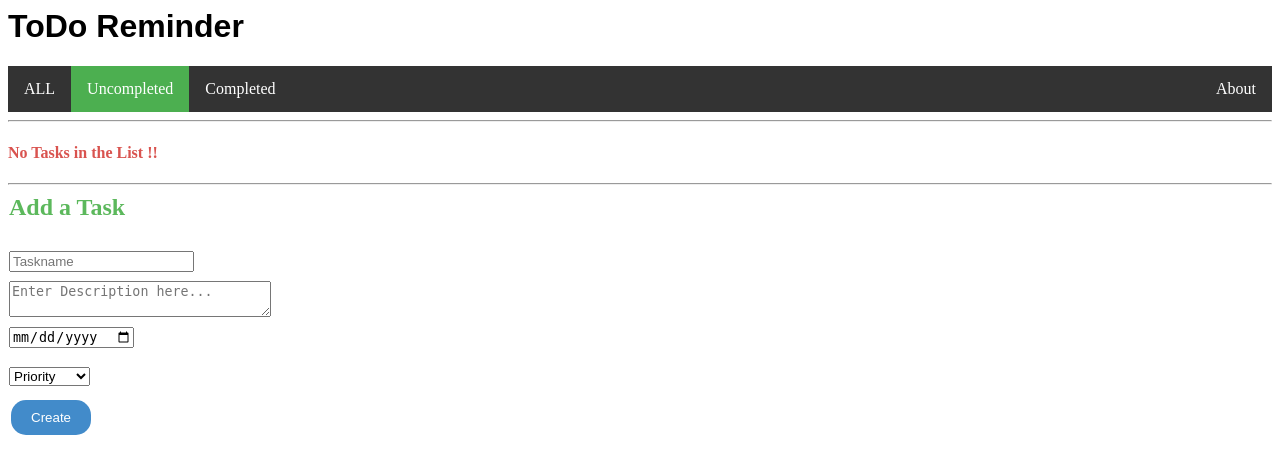
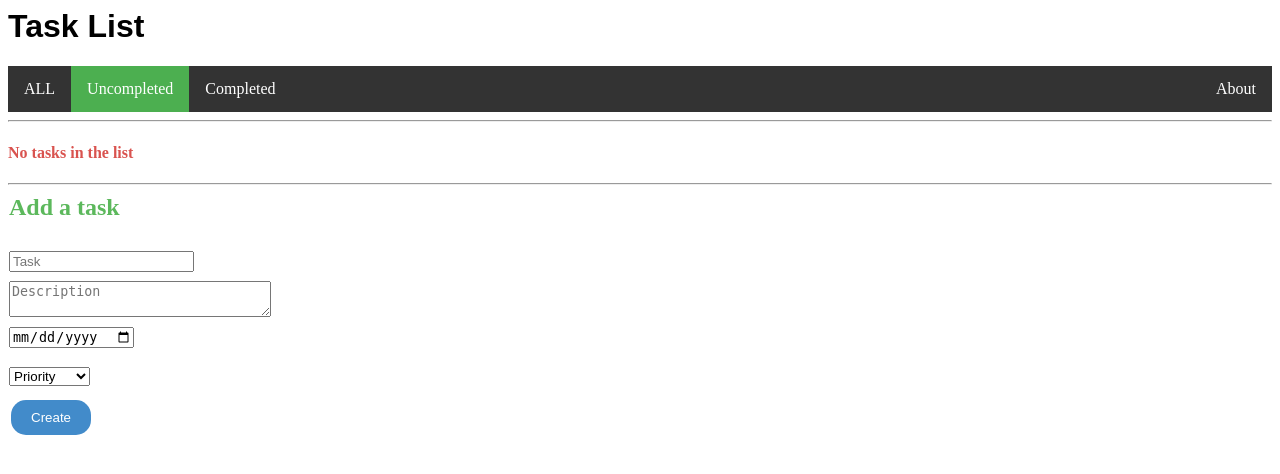
Before and after one commit to gargabhay1999/To-Do-Cloud, a Flask app: page / in a window 1280 px wide. Shown: the top 474 px of the page. Run offline with Flask 3, Linux system fonts and the light colour scheme; data that the repository does not hold is empty.

Commit message:
Move flask app into its own dir; Fix Dockerfile

```diff
--- a/app.py
+++ b/app/app.py
@@ -4,15 +4,16 @@ from bson.objectid import ObjectId # For ObjectId to work
 from bson.errors import InvalidId # For catching InvalidId exception for ObjectId
 import os
 
-mongodb_host = os.environ.get('MONGO_HOST', 'localhost')
-mongodb_port = int(os.environ.get('MONGO_PORT', '27017'))
-client = MongoClient(mongodb_host, mongodb_port)    #Configure the connection to the database
-db = client.camp2016    #Select the database
+# mongodb_host = os.environ.get('MONGO_HOST', 'mongo')
+# mongodb_port = int(os.environ.get('MONGO_PORT', '27017'))
+mongodb_uri = os.environ.get('MONGO_URI', 'localhost')
+client = MongoClient(mongodb_uri) #Configure the connection to the database
+db = client.todo_app_db #Select the database
 todos = db.todo #Select the collection
 
 app = Flask(__name__)
-title = "TODO with Flask"
-heading = "ToDo Reminder"
+title = "Yout TaskList"
+heading = "Task List"
 #modify=ObjectId()
 
 def redirect_url():
--- a/templates/index.html
+++ b/app/templates/index.html
@@ -66,7 +66,7 @@
 	</table>
 	{% else %}
 		<div class="danger">
-			<h4>No Tasks in the List !!</h4>
+			<h4>No tasks in the list</h4>
 		</div>
 	{% endif %}
 	<hr/>
@@ -74,17 +74,17 @@
 	<table class="none">
 		<tr class="row success">
 			<td>
-				<h2>Add a Task</h2>
+				<h2>Add a task</h2>
 			</td>
 		</tr>
 		<tr class="row">
 			<td class="col-2">
-				<input type="text" name="name" placeholder="Taskname" />
+				<input type="text" name="name" placeholder="Task" />
 			</td>
 		</tr>
 		<tr class="row">
 			<td class="col-4">
-				<textarea name="desc" rows="2" cols="30" placeholder="Enter Description here..." required></textarea>
+				<textarea name="desc" rows="2" cols="30" placeholder="Description" required></textarea>
 			</td>
 		</tr>
 		<tr class="row">
```
Also changed, not shown: app/requirements.txt (renamed from requirements.txt), app/static/assets/emoji.css (renamed from static/assets/emoji.css), app/static/assets/emoji.js (renamed from static/assets/emoji.js), app/static/assets/style.css (renamed from static/assets/style.css), app/static/assets/twemoji.js (renamed from static/assets/twemoji.js), app/static/assets/twemoji.min.js (renamed from static/assets/twemoji.min.js), app/static/images/no.png (renamed from static/images/no.png), app/static/images/no_xl.png (renamed from static/images/no_xl.png), app/static/images/screenshot.jpg (renamed from static/images/screenshot.jpg), app/static/images/yes.png (renamed from static/images/yes.png), app/static/images/yes_xl.png (renamed from static/images/yes_xl.png), app/templates/credits.html (renamed from templates/credits.html), app/templates/searchlist.html (renamed from templates/searchlist.html), app/templates/update.html (renamed from templates/update.html), 2 other files.
